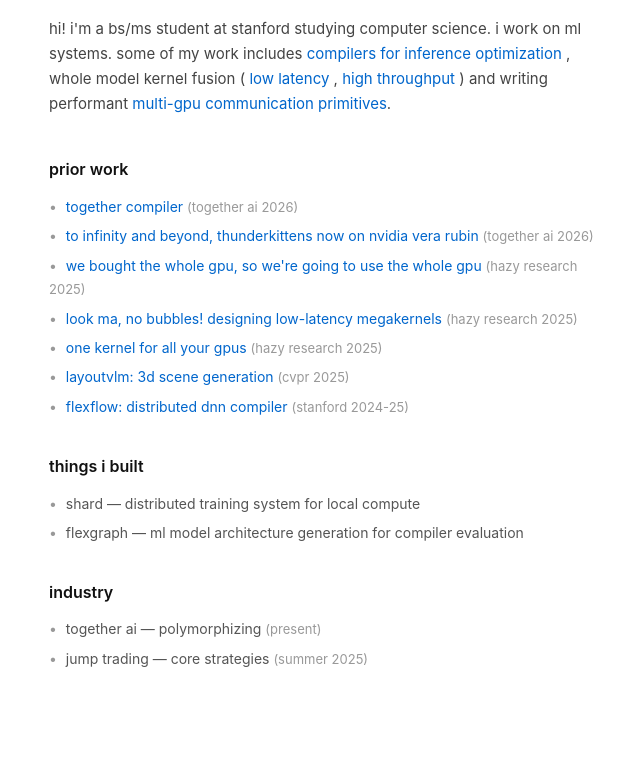
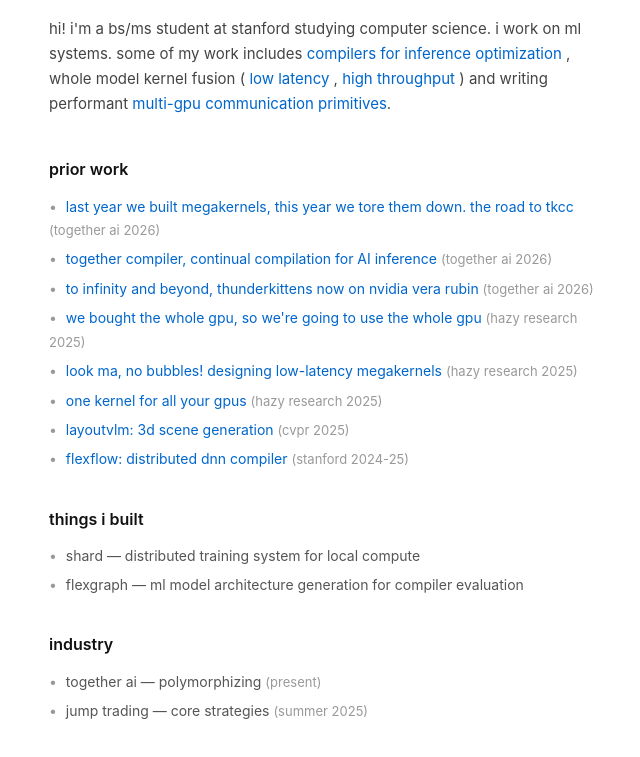
Before and after one commit to dylanllim/dylanllim.github.io, a plain HTML site: page index.html in a window 1280 px wide. Shown: the part 127-884 px from the top of the page, without its empty margins (311-951 px from the left). Drawn offline with Linux system fonts and the light colour scheme.

Commit message:
Update index.html

```diff
--- a/index.html
+++ b/index.html
@@ -170,7 +170,8 @@
     <section>
         <h2>prior work</h2>
         <ul>
-            <li><a href="https://www.alphaxiv.org/pdf/2611.together-compiler-continual-ai-inference">together compiler</a> <span class="date">(together ai 2026)</span></li>
+            <li><a href="https://www.together.ai/blog/road-to-together-compiler">last year we built megakernels, this year we tore them down. the road to tkcc</a> <span class="date">(together ai 2026)</span></li>
+            <li><a href="https://www.alphaxiv.org/pdf/2611.together-compiler-continual-ai-inference">together compiler, continual compilation for AI inference</a> <span class="date">(together ai 2026)</span></li>
             <li><a href="https://www.together.ai/blog/to-infinity-and-beyond-thunderkittens-now-on-nvidia-vera-rubin-nvl72">to infinity and beyond, thunderkittens now on nvidia vera rubin</a> <span class="date">(together ai 2026)</span></li>
             <li><a href="https://hazyresearch.stanford.edu/blog/2025-09-28-tp-llama-main">we bought the whole gpu, so we're going to use the whole gpu</a> <span class="date">(hazy research 2025)</span></li>
             <li><a href="https://hazyresearch.stanford.edu/blog/2025-05-27-no-bubbles">look ma, no bubbles! designing low-latency megakernels</a> <span class="date">(hazy research 2025)</span></li>
```
